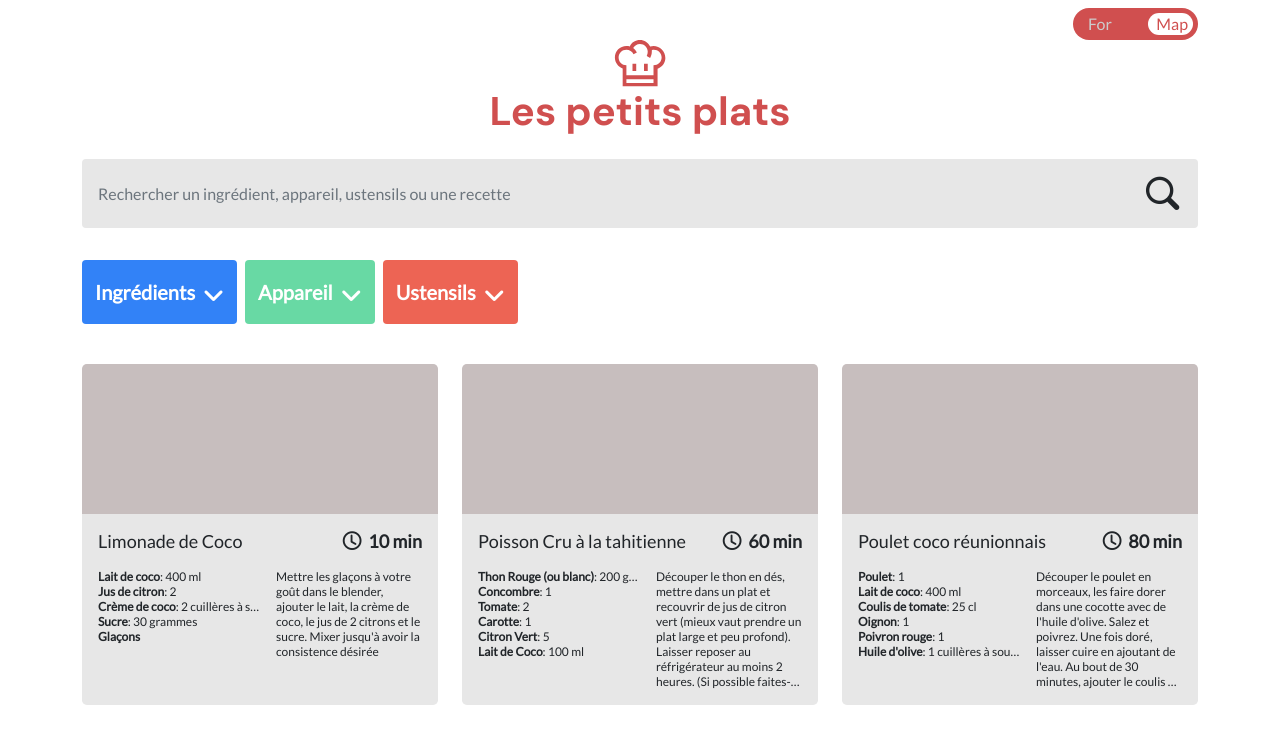
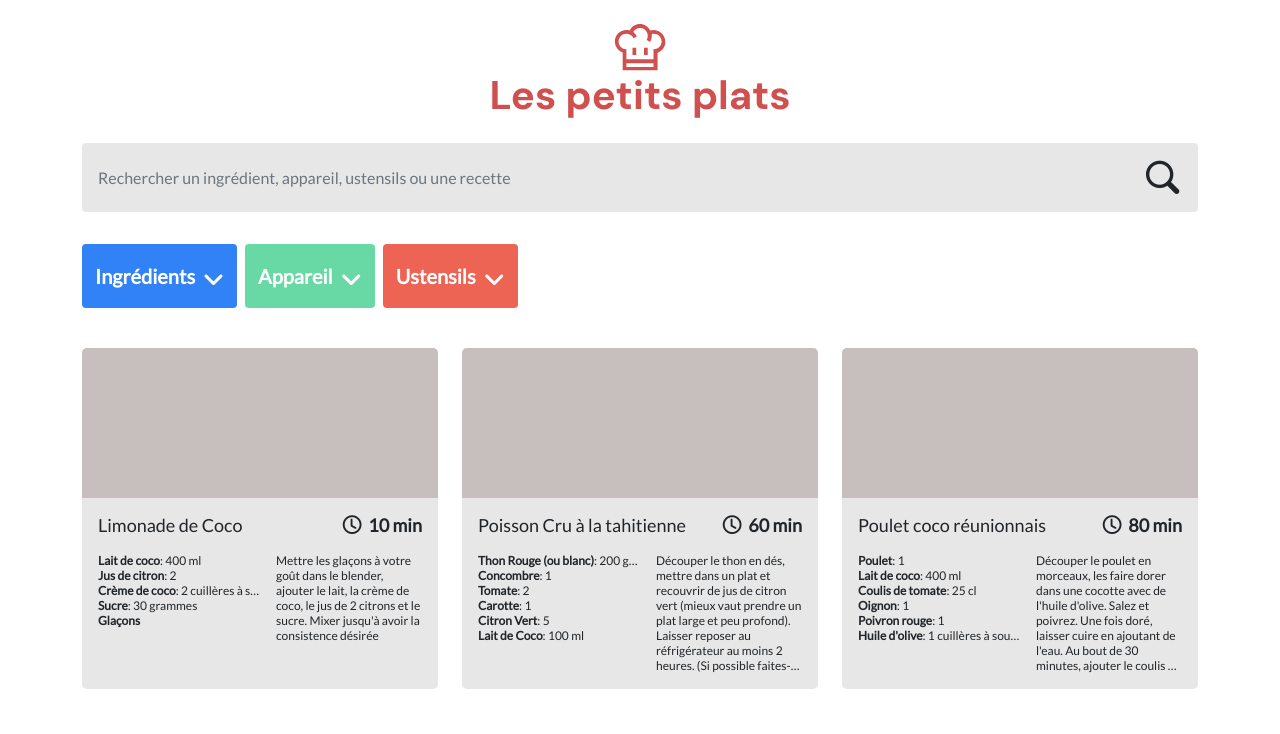
Before and after one commit to mcholl85/MatthieuChollet_3_13012022, a website with bundled scripts: page index.html in a window 1280 px wide. Shown: the top 734 px of the page. Built offline with nearby package versions, Linux system fonts and the light colour scheme.

Commit message:
fix: remove toggle switch

```diff
--- a/index.html
+++ b/index.html
@@ -34,13 +34,7 @@
     />
     <title>Les petits plats</title>
   </head>
-  <body class="container pb-4 pt-2">
-    <section class="d-flex justify-content-end">
-      <span class="switcher switcher-1">
-        <input type="checkbox" id="switcher-1" />
-        <label for="switcher-1"></label>
-      </span>
-    </section>
+  <body class="container py-4">
     <header class="text-center">
       <svg
         width="52"
--- a/sass/layouts/_toggle.scss
+++ /dev/null
@@ -1,94 +0,0 @@
-$color1: #d04f4f;
-$grey: #cccccc;
-$white: #ffffff;
-
-span.switcher {
-  position: relative;
-
-  width: 125px;
-  height: 32px;
-  border-radius: 25px;
-  input {
-    appearance: none;
-
-    position: relative;
-
-    width: 125px;
-    height: 32px;
-    border-radius: 25px;
-
-    background-color: $color1;
-    outline: none;
-
-    &:before,
-    &:after {
-      z-index: 2;
-
-      position: absolute;
-      top: 50%;
-      transform: translateY(-50%);
-
-      color: $white;
-    }
-    &:before {
-      content: 'For';
-      left: 15px;
-    }
-    &:after {
-      content: 'Map';
-      right: 10px;
-    }
-  }
-  label {
-    z-index: 1;
-    position: absolute;
-    top: 5px;
-    bottom: 5px;
-
-    border-radius: 20px;
-  }
-  &.switcher-1 {
-    input {
-      transition: 0.25s -0.1s;
-      &:checked {
-        background-color: $white;
-        &:before {
-          color: $white;
-          transition: color 0.5s 0.2s;
-        }
-        &:after {
-          color: $grey;
-          transition: color 0.5s;
-        }
-        & + label {
-          left: 5px;
-          right: 75px;
-
-          background: $color1;
-
-          transition: left 0.5s, right 0.4s 0.2s;
-        }
-      }
-      &:not(:checked) {
-        background: $color1;
-        transition: background 0.5s -0.1s;
-        &:before {
-          color: $grey;
-          transition: color 0.5s;
-        }
-        &:after {
-          color: $color1;
-          transition: color 0.5s 0.2s;
-        }
-        & + label {
-          left: 75px;
-          right: 5px;
-
-          background: $white;
-
-          transition: left 0.4s 0.2s, right 0.5s, background 0.35s -0.1s;
-        }
-      }
-    }
-  }
-}
--- a/sass/main.scss
+++ b/sass/main.scss
@@ -4,4 +4,3 @@
 @import './base/typography';
 @import './layouts/search';
 @import './layouts/card';
-@import './layouts/toggle';
--- a/scripts/models/search.js
+++ b/scripts/models/search.js
@@ -133,24 +133,24 @@ export default class Search {
 
     input.addEventListener('input', (event) => {
       const query = event.target.value.toLowerCase();
-      let results;
-      let t0;
-      let t1;
+      const t0 = performance.now();
 
       this.global = new Set(query.split(' '));
+      let results = this.search();
 
       if (query.length > 2) {
-        t0 = performance.now();
         this.global.forEach((data) => {
           results = this.search().findByGlobal(data);
         });
-        t1 = performance.now();
+
+        const t1 = performance.now();
         console.log(
-          `La recherche a demandé ${(t1 - t0).toFixed(2)}millisecondes`,
+          `La recherche fonctionnelle a demandé ${(t1 - t0).toFixed(
+            2,
+          )}millisecondes`,
         );
       } else {
         this.global = new Set();
-        results = this.search();
       }
 
       this.refresh(results);
```
Also changed, not shown: css/style.css, 1 other file.
